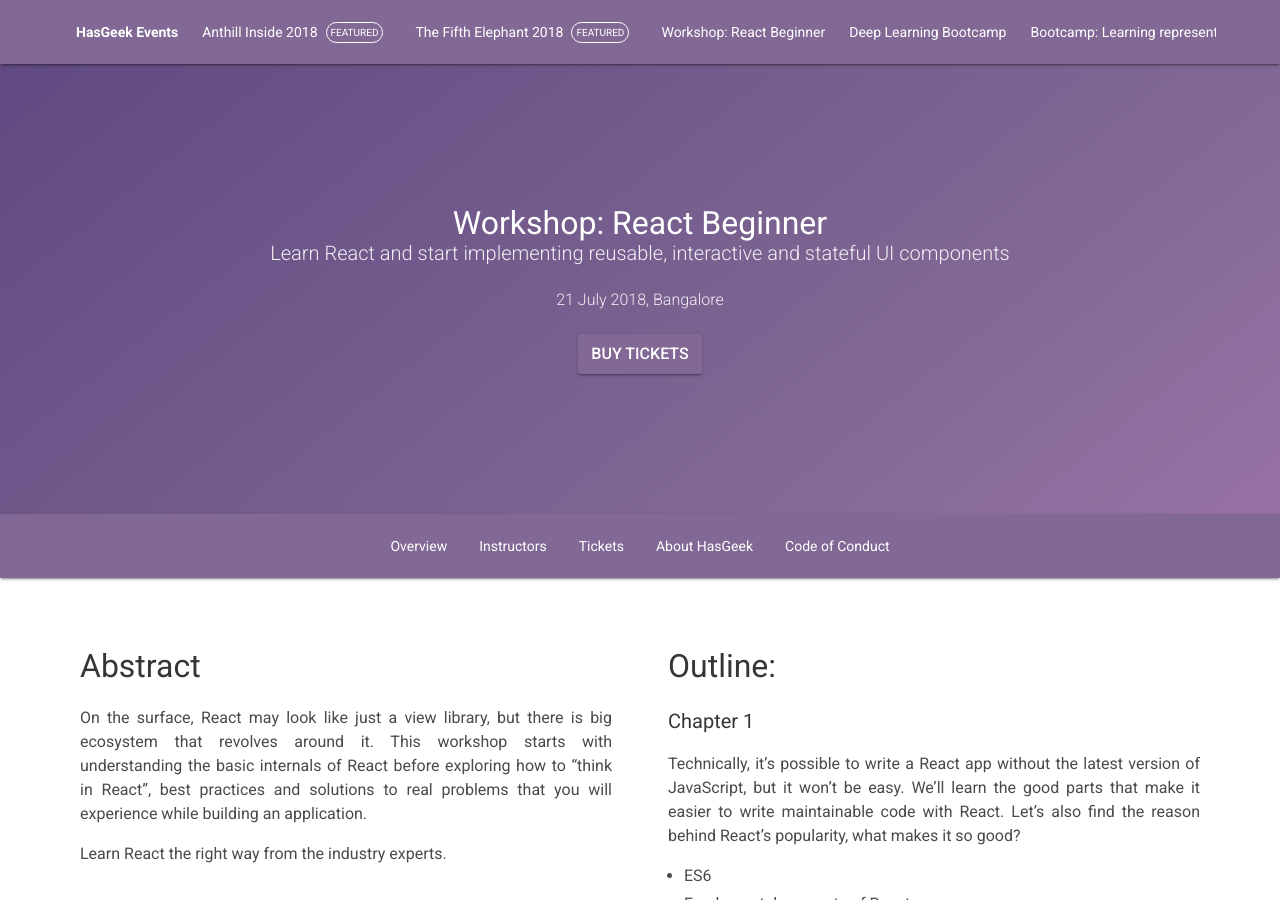
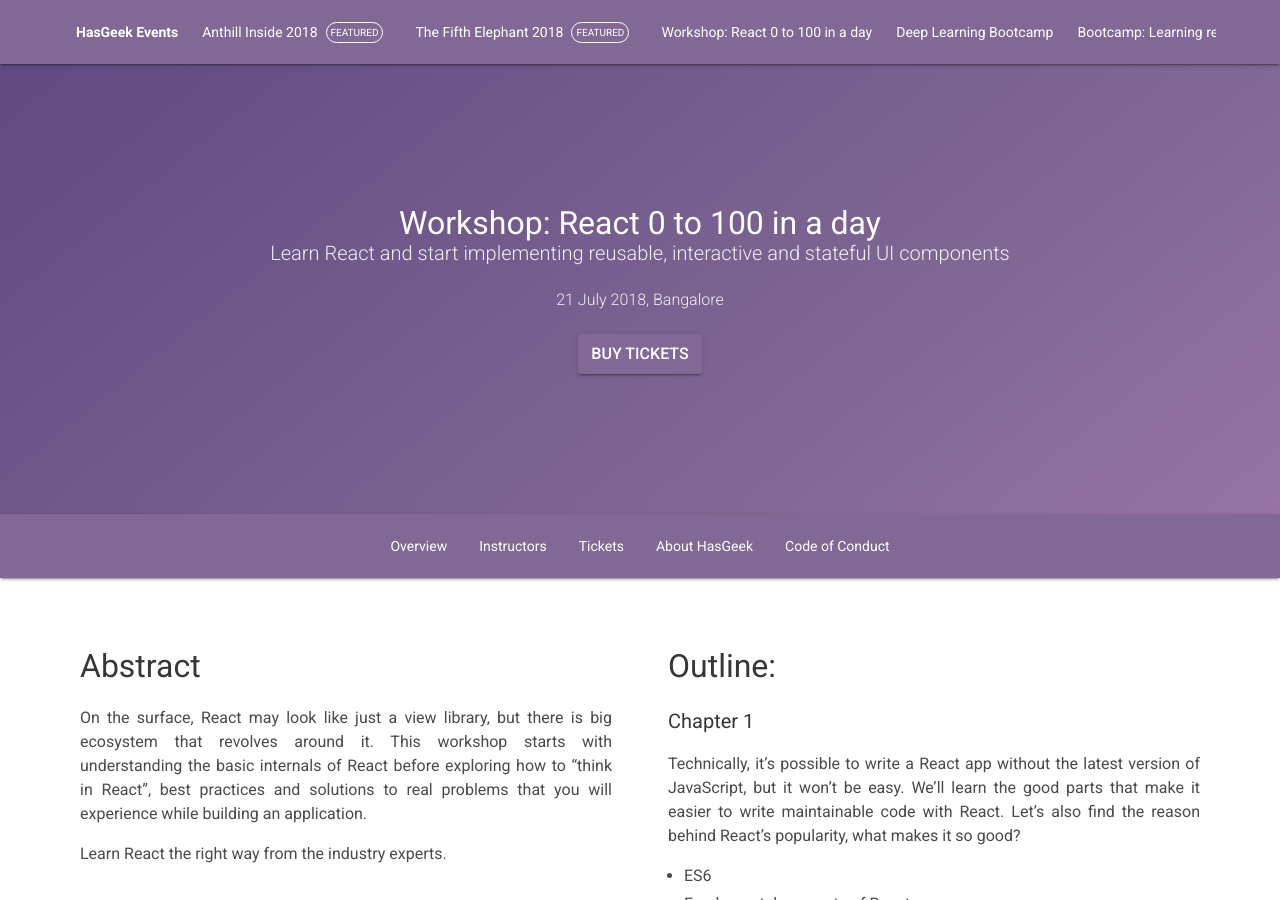
Before and after one commit to hasgeek/events, a Jekyll site: the page built from _reactfoo_events/2018-july-react-beginner-blr.md, in a window 1280 px wide and 900 px high. Built offline with Jekyll 4.4.1, drawn with Linux system fonts in a browser that asks for light colours.

Commit message:
Update 2018-july-react-beginner-blr.md

```diff
--- a/_reactfoo_events/2018-july-react-beginner-blr.md
+++ b/_reactfoo_events/2018-july-react-beginner-blr.md
@@ -1,13 +1,13 @@
 ---
 layout: workshop
-title: "Workshop: React Beginner"
+title: "Workshop: React 0 to 100 in a day"
 subtitle: "Learn React and start implementing reusable, interactive and stateful UI components"
 datelocation: "21 July 2018, Bangalore"
 city: Bangalore
 start_time: 2018-07-21
 end_time: 2018-07-21
 description: "This workshop starts with understanding the basic internals of React before exploring how to \"think in React\", best practices and solutions to real problems that you will experience while building an application."
-boxoffice_item_collection: ""
+boxoffice_item_collection: "998d2617-931b-42cc-89e6-1d771ad87ce0"
 
 instructors:
 - name: Siddharth Kshetrapal
```
